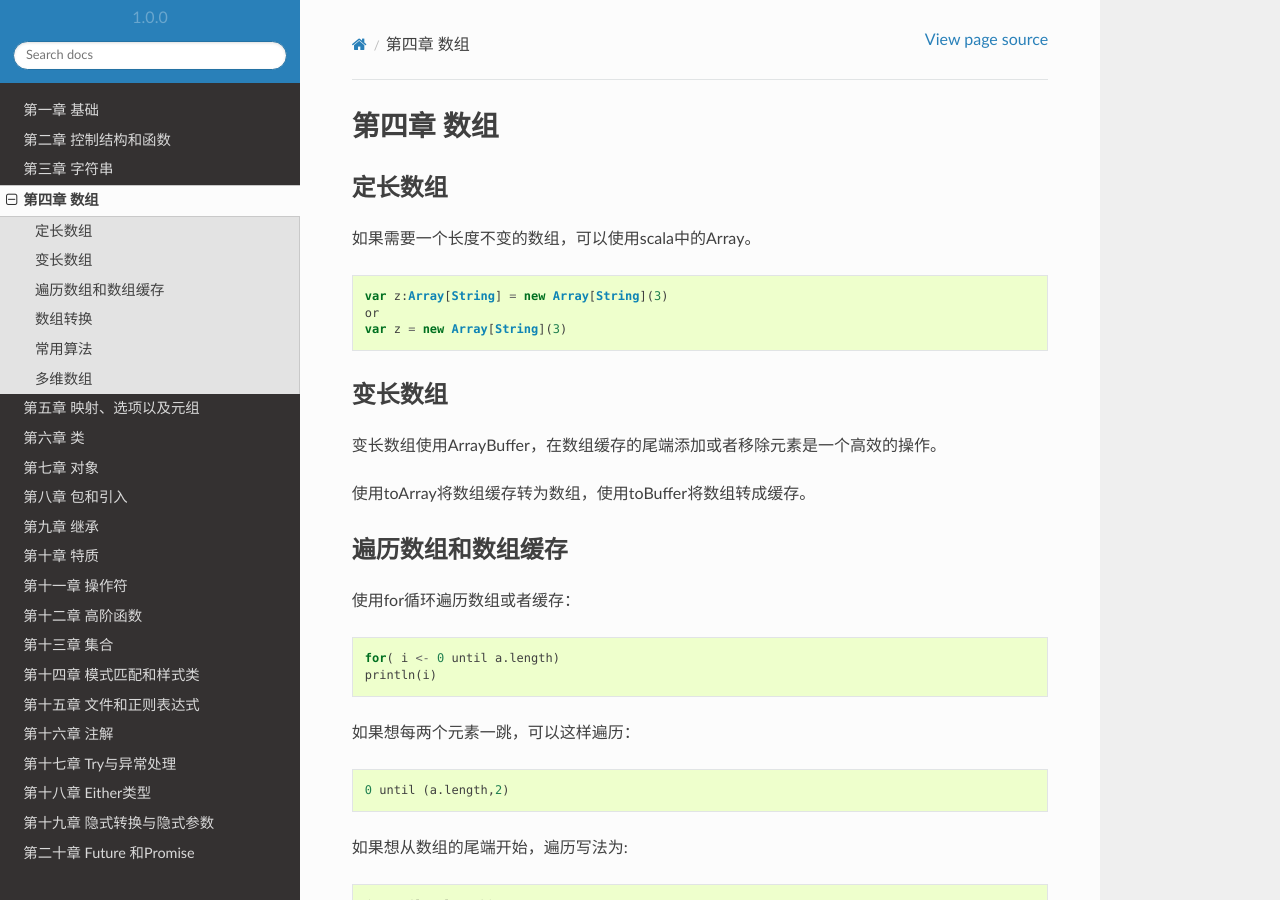
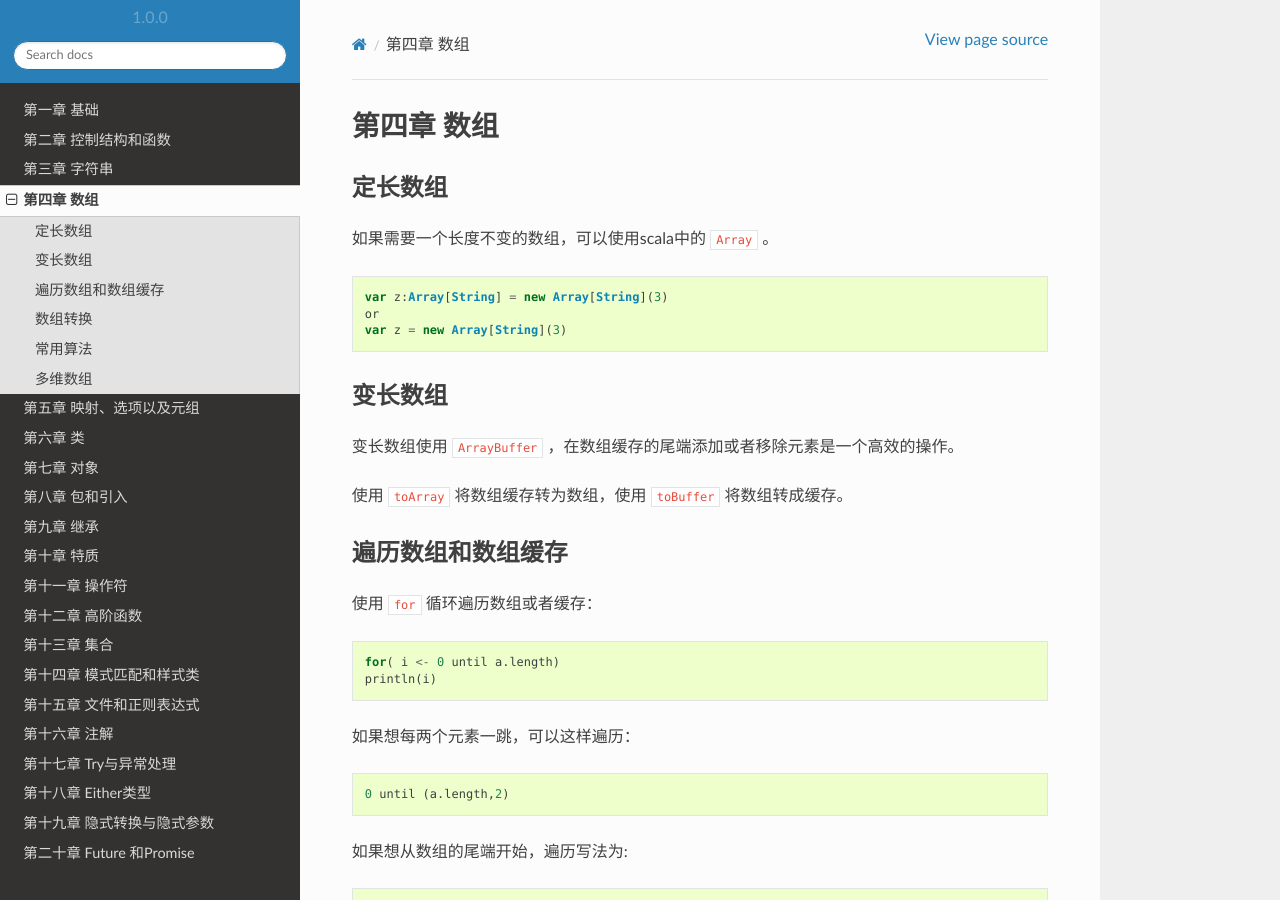
Before and after one commit to nummy/learning-scala, a Sphinx documentation site: the page built from source/chapter/chapter04.rst, in a window 1280 px wide and 900 px high. Built offline with Sphinx 7.4.7 and the Read the Docs theme 2.0.0, drawn with Linux system fonts in a browser that asks for light colours; pages that are not in the unit, such as notebooks, are missing from menus.

```diff
--- a/source/chapter/chapter04.rst
+++ b/source/chapter/chapter04.rst
@@ -6,7 +6,7 @@
 定长数组
 --------
 
-如果需要一个长度不变的数组，可以使用scala中的Array。
+如果需要一个长度不变的数组，可以使用scala中的 ``Array`` 。
 
 .. code-block:: scala
 
@@ -18,15 +18,15 @@
 变长数组
 --------
 
-变长数组使用ArrayBuffer，在数组缓存的尾端添加或者移除元素是一个高效的操作。
+变长数组使用 ``ArrayBuffer`` ，在数组缓存的尾端添加或者移除元素是一个高效的操作。
 
-使用toArray将数组缓存转为数组，使用toBuffer将数组转成缓存。
+使用 ``toArray`` 将数组缓存转为数组，使用 ``toBuffer`` 将数组转成缓存。
 
 ------------------
 遍历数组和数组缓存
 ------------------
 
-使用for循环遍历数组或者缓存：
+使用 ``for`` 循环遍历数组或者缓存：
 
 .. code-block:: scala
 
```
